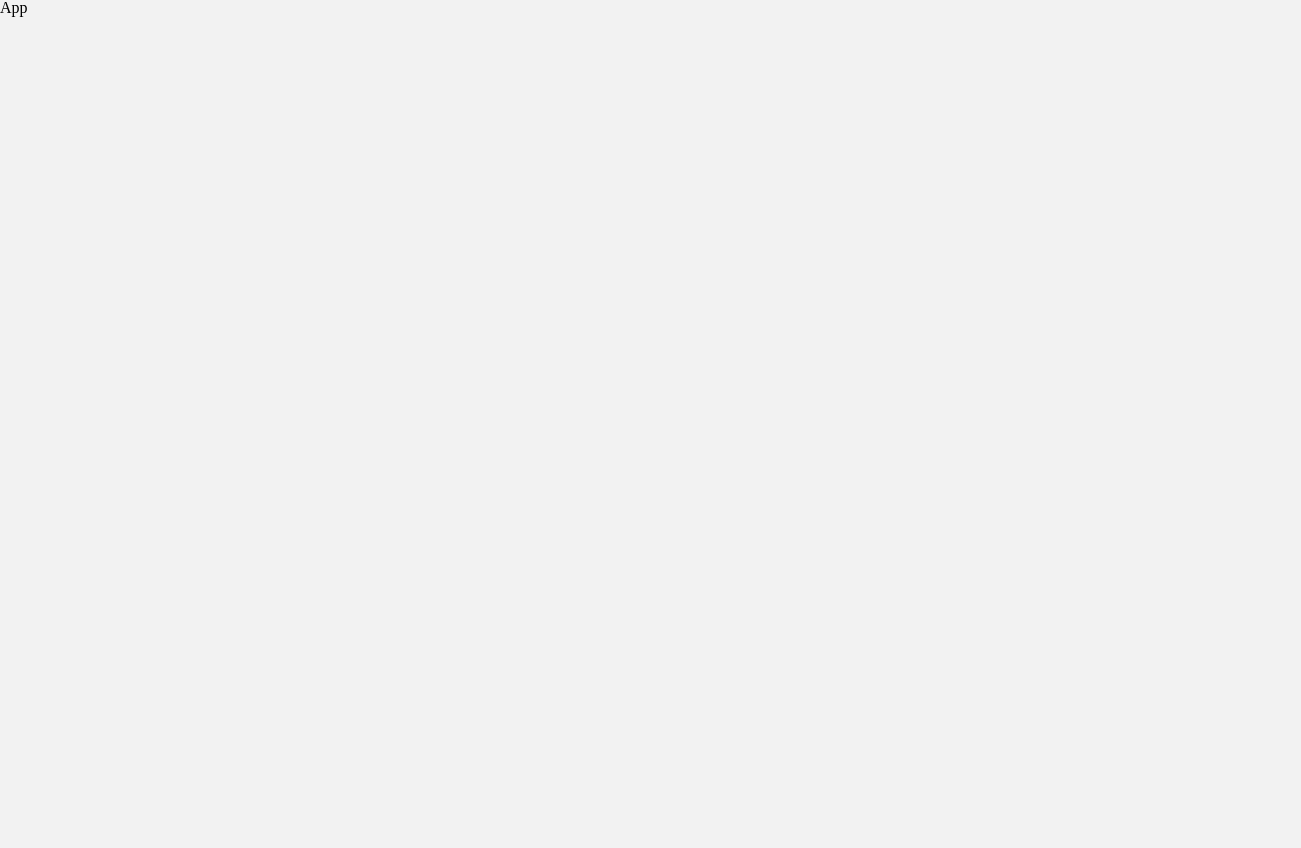
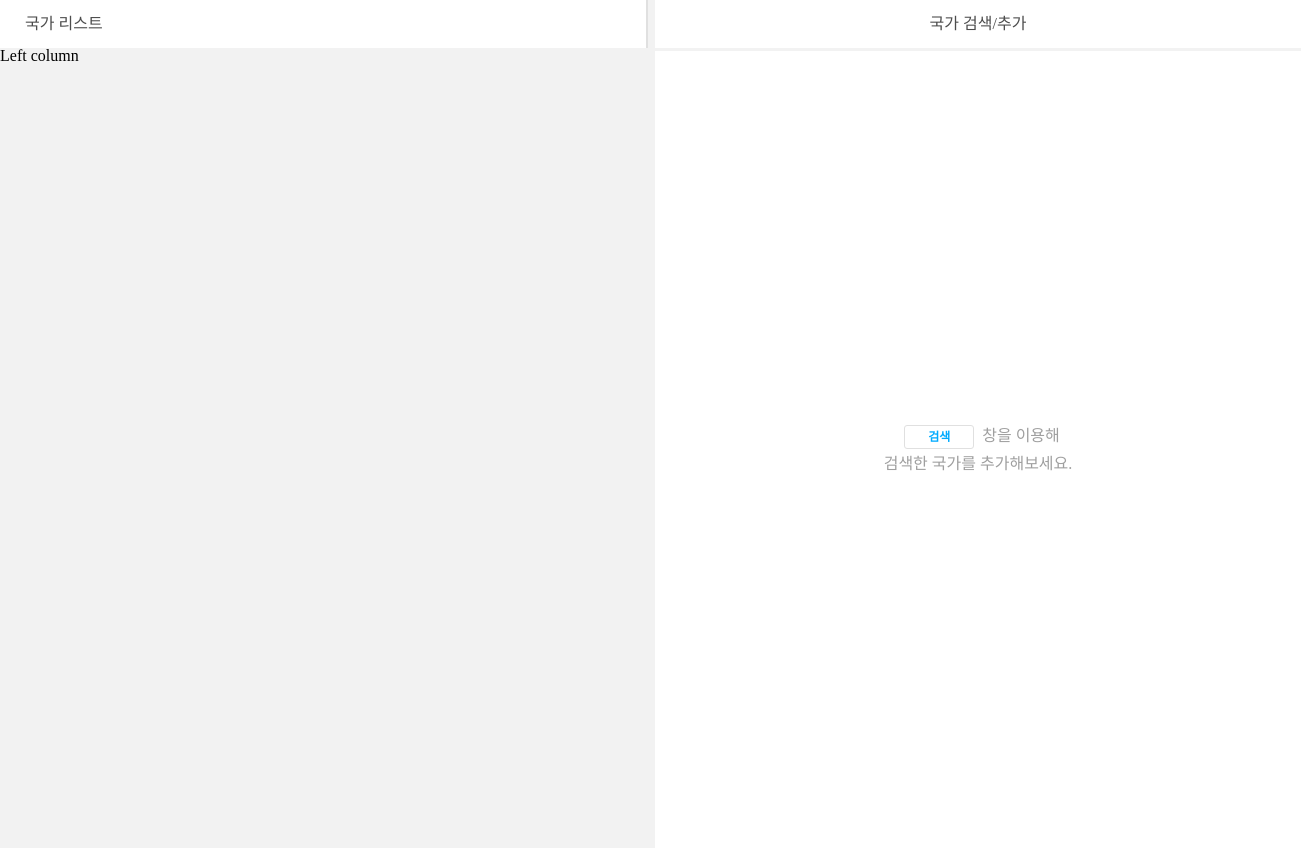
Before and after one commit to dante01yoon/joy-assignment, a React app: page / in a window 1280 px wide. Shown: the whole page, 1301 px wide, since content can reach past the window. Before the commit the page ends 800 px from the top, so only its background shows below. Built offline with nearby package versions, Linux system fonts and the light colour scheme.

Commit message:
mark up right placeholder

```diff
--- a/package.json
+++ b/package.json
@@ -5,10 +5,12 @@
   "license": "MIT",
   "dependencies": {
     "@babel/plugin-proposal-decorators": "^7.8.3",
+    "@types/axios": "^0.14.0",
     "@types/react": "^16.9.34",
     "@types/react-dom": "^16.9.6",
     "@types/react-redux": "^7.1.7",
     "@types/styled-components": "^5.1.0",
+    "axios": "^0.19.2",
     "babel-plugin-styled-components": "^1.10.7",
     "mobx": "^5.15.4",
     "mobx-react": "^6.2.2",
@@ -19,6 +21,7 @@
     "redux": "^4.0.5",
     "redux-logger": "^3.0.6",
     "redux-observable": "^1.2.0",
+    "redux-thunk": "^2.3.0",
     "styled-components": "^5.1.0",
     "styled-reset": "^4.1.3",
     "ts-loader": "^6.2.2",
--- /dev/null
+++ b/src/components/layout/gnb.tsx
@@ -0,0 +1,25 @@
+import React, { FC, ReactNode } from 'react';
+import {
+	StyledGnbLeft,
+	StyledGnbRight,
+	TitleRight,
+	TitleLeft,
+} from './style';
+
+export const Gnb: FC<{
+}> = ({}) => {
+	return(
+		<>
+			<StyledGnbLeft>
+				<TitleLeft>
+						국가 리스트
+				</TitleLeft>
+			</StyledGnbLeft>
+			<StyledGnbRight>
+				<TitleRight>
+						국가 검색/추가
+				</TitleRight>
+			</StyledGnbRight>
+		</>
+	)
+}
--- /dev/null
+++ b/src/components/layout/style.tsx
@@ -0,0 +1,34 @@
+import styled from 'styled-components';
+
+export const StyledGnbLeft = styled.nav`
+	position: absolute;
+	display: flex;
+	width: 646px;
+	height: 48px;
+	align-items: center;
+	box-shadow: 2px 0 0 ${p => p.theme.colors.border};
+	background-color: ${p => p.theme.colors.white};
+`;
+
+export const StyledGnbRight = styled.nav`
+	right: 0;
+	position: absolute;
+	display: flex;
+	align-items: center;
+	width: 646px;
+	height: 48px;
+	background-color: ${p => p.theme.colors.white}
+`;
+export const Title = styled.div`
+	align-items: center;
+	display: flex;
+	height: 21px;
+`
+export const TitleLeft = styled(Title)`
+	margin-left: 25px;
+	${ p => p.theme.typo.title14smallBlack}
+`;
+export const TitleRight = styled(Title)`
+	${ p => p.theme.typo.title14smallBlack}
+	margin: 0 auto;
+`
--- /dev/null
+++ b/src/components/placeholder/index.tsx
@@ -0,0 +1,28 @@
+import React, { FC } from 'react';
+import {
+	StyledPlaceholder,
+	StyledParagraph,
+	StyledTextBox,
+	EditBlueButton
+} from './style';
+
+const Placeholder: FC = () => {
+
+	return (
+		<StyledPlaceholder>
+			<StyledTextBox>
+				<StyledParagraph>
+					<EditBlueButton >
+						검색
+					</EditBlueButton>
+					창을 이용해
+				</StyledParagraph>
+				<StyledParagraph>
+					검색한 국가를 추가해보세요.
+				</StyledParagraph>
+			</StyledTextBox>
+		</StyledPlaceholder>
+	)
+}
+
+export default Placeholder;
--- /dev/null
+++ b/src/components/placeholder/style.tsx
@@ -0,0 +1,36 @@
+import styled from 'styled-components';
+
+export const StyledPlaceholder = styled.div`
+	width: 100%;
+	height: 100%;
+	background-color:	${p => p.theme.colors.white};
+	display: flex;
+	align-items:center;
+	justify-content: center;
+`;
+
+export const StyledParagraph = styled.div`
+	margin:
+	${p => p.theme.typo.des14skyGray};
+`;
+
+export const StyledTextBox = styled.div`
+	line-height: 28px;
+	display: flex;
+	flex-direction: column;
+	justify-content: center;
+	align-items: center;
+`;
+
+export const EditBlueButton = styled.button`
+  ${p => p.theme.typo.button14skyBlue}}
+  border: 1px solid ${p=>p.theme.colors.border};
+  border-radius: 3px;
+  width: 70px;
+  height: 24px;
+  background-color: transparent;
+	cursor: pointer;
+	padding: 0px;
+	margin: 0 8px;
+	font-size:12px;
+`
--- a/src/index.tsx
+++ b/src/index.tsx
@@ -1,11 +1,12 @@
 import React, { FC }  from 'react';
 import ReactDOM  from 'react-dom';
 import { JoyThemeProvider } from './theme/provider';
+import { JoyView } from 'views';
 export const App:FC = () => {
 	return (
 		<>
 			<JoyThemeProvider>
-				App
+				<JoyView />
 			</JoyThemeProvider>
 		</>
 	)
--- /dev/null
+++ b/src/views/index.tsx
@@ -0,0 +1,32 @@
+import React, { FC } from 'react';
+import {
+	LayoutContainer,
+	GnbContainer,
+	Main,
+	StyledRightColumn
+} from './style';
+import { Gnb } from 'components/layout/gnb';
+import Placeholder from 'components/placeholder';
+export const JoyView: FC = ({
+}) => {
+	const searchData = [] ;
+	return(
+		<LayoutContainer>
+			<GnbContainer>
+				<Gnb/>
+			</GnbContainer>
+			<Main>
+					<div>Left column</div>
+					<StyledRightColumn>
+						{
+							searchData.length > 0
+								?
+									<div>data가 있습니다.</div>
+								:
+									<Placeholder />
+						}
+					</StyledRightColumn>
+				</Main>
+		</LayoutContainer>
+	)
+}
--- /dev/null
+++ b/src/views/style.tsx
@@ -0,0 +1,46 @@
+import styled from 'styled-components';
+
+export const LayoutContainer = styled.div`
+margin: 0 auto;
+position: relative;
+width: 1301px;
+height: 100vh;
+
+`;
+
+export const GnbContainer = styled.div`
+	position:relative;
+	width: 100%;
+	height: 48px;
+`;
+
+export const Main = styled.main`
+	width: 100%;
+	height: 100%;
+	display: flex;
+	justify-content: space-between;
+	overflow: hidden;
+
+`;
+
+export const StyledColumn = styled.div`
+
+`
+export const ShadowedBox = styled.div`
+	box-shadow: 2px 0 0 ${p => p.theme.colors.border};
+`;
+export const StyledLeftColumn = styled(StyledColumn)`
+	overflow-y: auto;
+	width: 646px;
+	height: 100%;
+
+`;
+
+export const StyledRightColumn = styled(StyledColumn)`
+	overflow-y: auto;
+	width: 646px;
+	height: auto;
+	margin-top: 3px;
+`;
+
+export const StyledSimilarTitle = styled.div``
```
Also changed, not shown: src/apis/types/index.ts (added, +11 -0 lines), src/apis/useHttpModuels.ts (+23 -0 lines), 1 other file (tests, documents, lock files or other folders).
